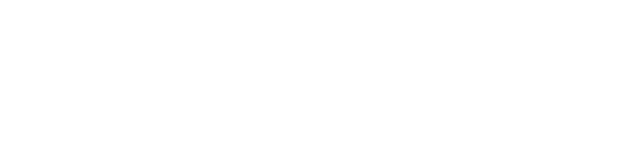
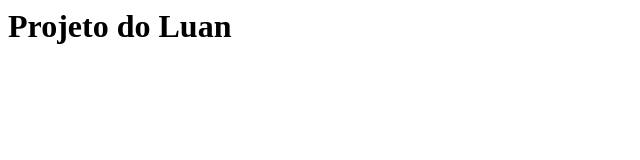
Before and after one commit to luannascimentobjj/curso-git, a plain HTML site: page index.html in a window 1280 px wide. Shown: the whole page, without its empty margins (0-640 px from the left). Drawn offline with Linux system fonts and the light colour scheme.

Commit message:
Titulo da pagina

```diff
--- a/index.html
+++ b/index.html
@@ -1,4 +1,5 @@
 <html>
 <body>
+<h1>Projeto do Luan</h1>
 </body>
 </html>
```
